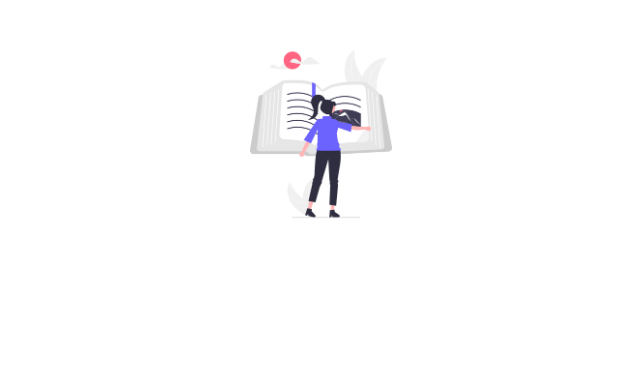
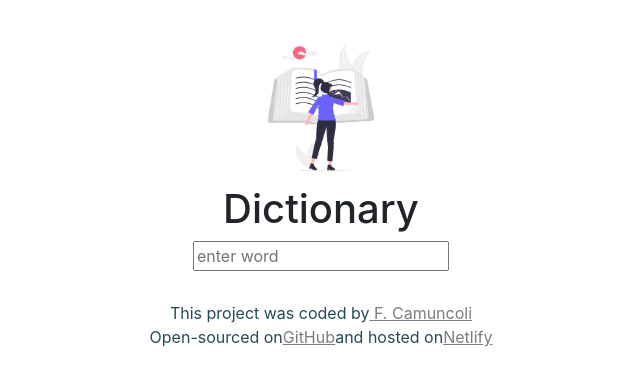
Before and after one commit to FedeCamu/dictionary-project, a React (Create React App) app: page / in a window 1280 px wide. Shown: the top 386 px of the page, without its empty margins (319-959 px from the left). Built offline with nearby package versions, Linux system fonts and the light colour scheme.

Commit message:
Set up Dictionary - search engine component and Footer component

```diff
--- a/src/App.css
+++ b/src/App.css
@@ -4,7 +4,7 @@
 }
 
 .App-logo {
-  max-width: 200px;
+  max-width: 150px;
   display: block;
   margin: 0 auto;
 
--- a/src/App.js
+++ b/src/App.js
@@ -1,14 +1,23 @@
 import logo from "./logo.png";
 import "./App.css";
+import Dictionary from "./Dictionary.js";
+import Footer from "./Footer";
 
 export default function App() {
   return (
     <div className="App">
-      <header className="App-header">
-        <img src={logo} className="App-logo img-fluid" alt="logo" />
+      <div className="container">
+        <header className="App-header">
+          <img src={logo} className="App-logo img-fluid" alt="logo" />
 
+          <h1>Dictionary</h1>
+        </header>
 
-      </header>
+        <main>
+          <Dictionary />
+        </main>
+        <Footer />
+      </div>
     </div>
   );
 }
--- /dev/null
+++ b/src/Dictionary.js
@@ -0,0 +1,31 @@
+import React, { useState } from "react";
+
+export default function Dictionary() {
+  let [keyword, setKeyword] = useState("");
+
+
+
+
+  function search(event) {
+    event.preventDefault();
+    alert(`Searching for "${keyword}"`);
+  }
+
+    function handleKeywordChange(event) {
+      setKeyword(event.target.value);
+    }
+
+
+
+  return (
+    <div className="Dictionary">
+      <form onSubmit={search}>
+        <input
+          type="search"
+          placeholder="enter word"
+          onChange={handleKeywordChange}
+        />
+      </form>
+    </div>
+  );
+}
--- /dev/null
+++ b/src/Footer.css
@@ -0,0 +1,9 @@
+.Footer .credits {
+  text-align: center;
+  margin: 30px auto;
+  color: #244b55;
+}
+
+.Footer .credits-ref {
+  color: rgb(124, 124, 122);
+}
--- /dev/null
+++ b/src/Footer.js
@@ -0,0 +1,40 @@
+import React from "react";
+import "./Footer.css";
+
+export default function Footer() {
+  return (
+    <div className="Footer">
+      <footer className="credits">
+        This project was coded by
+        <a
+          className="credits-ref"
+          href="https://federica-c-portfolio.netlify.app/"
+          target="_blank"
+          rel="noopener noreferrer"
+        >
+          {" "}
+          F. Camuncoli
+        </a>{" "}
+        <br />
+        Open-sourced on
+        <a
+          className="credits-ref"
+          href="https://github.com/FedeCamu/dictionary-project"
+          target="_blank"
+          rel="noopener noreferrer"
+        >
+          GitHub
+        </a>
+        and hosted on
+        <a
+          className="credits-ref"
+          href="https://dictionary-app-pro.netlify.app/"
+          target="_blank"
+          rel="noopener noreferrer"
+        >
+          Netlify
+        </a>
+      </footer>
+    </div>
+  );
+}
```
Also changed, not shown: src/Dictionary.css (added).
